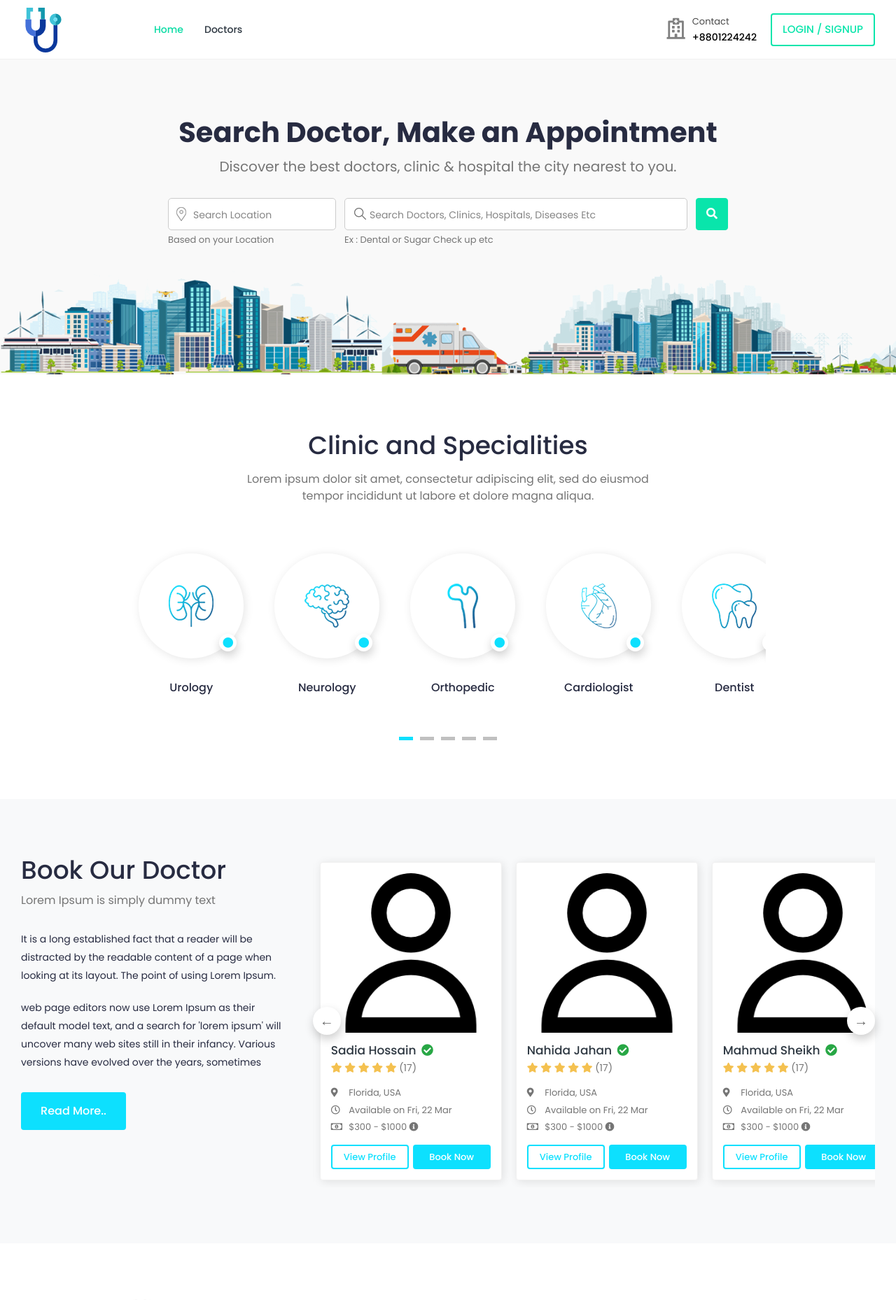
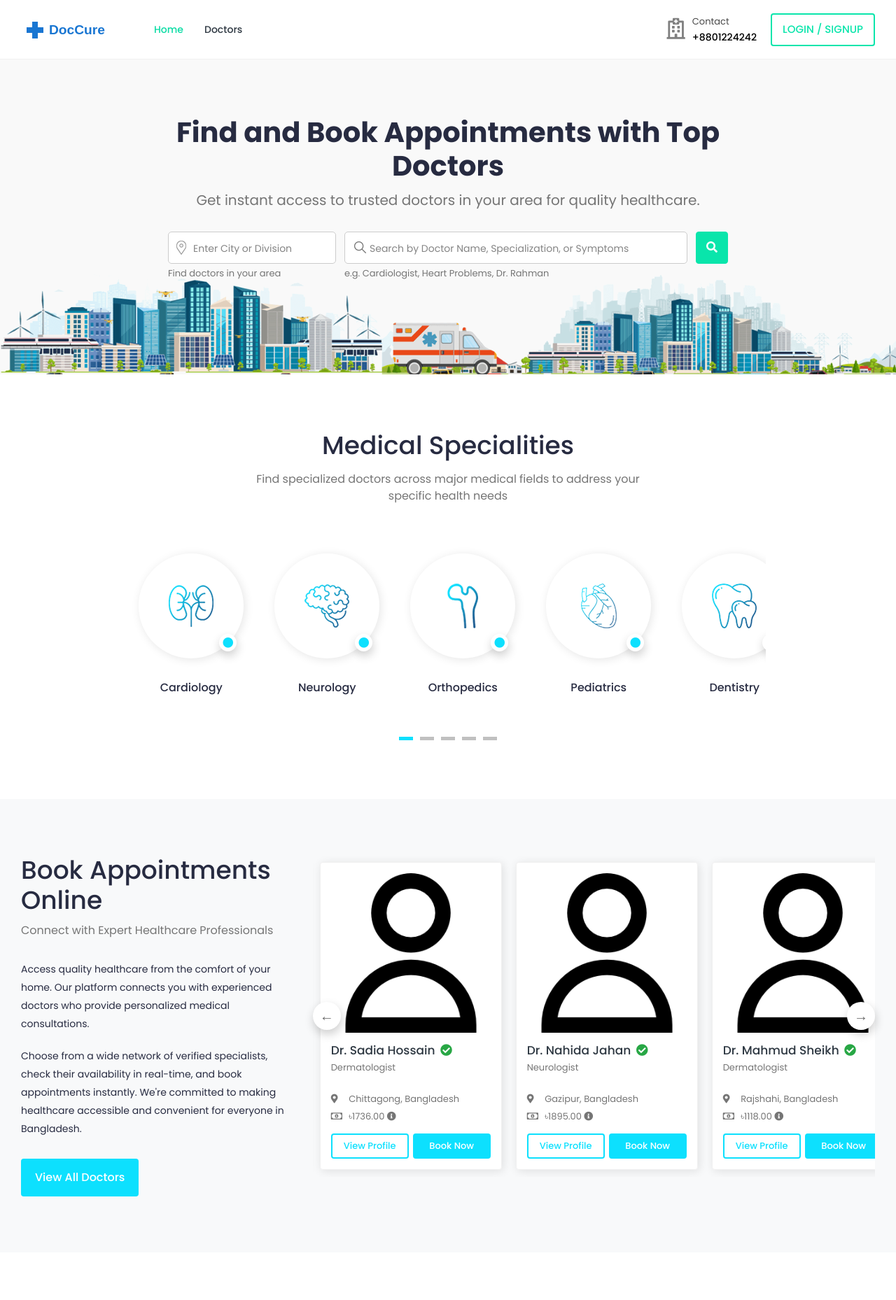
Before and after one commit to manjurulhoque/doccure, a Django app: page / in a window 1280 px wide. Shown: the top 1858 px of the page at 70% size. Run offline with Django 3.2, Linux system fonts and the light colour scheme; data comes from the database, SQL or seed files in the repository; some libraries are stand-ins or nearby versions.

Commit message:
feat: update branding from Doccure to DocCure across templates

```diff
--- a/bookings/urls.py
+++ b/bookings/urls.py
@@ -1,6 +1,11 @@
 from django.urls import path
 
-from .views import BookingView, BookingCreateView, BookingSuccessView
+from .views import (
+    BookingView,
+    BookingCreateView,
+    BookingSuccessView,
+    BookingInvoiceView,
+)
 
 app_name = "bookings"
 
@@ -12,4 +17,5 @@ urlpatterns = [
     ),
     path('create/<str:username>/', BookingCreateView.as_view(), name='create-booking'),
     path('<int:booking_id>/success/', BookingSuccessView.as_view(), name='booking-success'),
+    path('<int:booking_id>/invoice/', BookingInvoiceView.as_view(), name='booking-invoice'),
 ]
--- a/templates/accounts/login.html
+++ b/templates/accounts/login.html
@@ -22,7 +22,7 @@
                             </div>
                             <div class="col-md-12 col-lg-6 login-right">
                                 <div class="login-header">
-                                    <h3>Login <span>Doccure</span></h3>
+                                    <h3>Login <span>DocCure</span></h3>
                                 </div>
 
                                 {% if form.errors %}
--- a/templates/base.html
+++ b/templates/base.html
@@ -7,7 +7,7 @@
 
     <meta charset="utf-8">
     <meta name="viewport" content="width=device-width, initial-scale=1.0, user-scalable=0">
-    <title>{% block title %}{% endblock %} - Doccure</title>
+    <title>{% block title %}{% endblock %} - DocCure</title>
 
     <!-- Favicons -->
     <link type="image/x-icon" href="{% static 'assets/img/favicon.png' %}" rel="icon">
--- a/templates/bookings/booking-success.html
+++ b/templates/bookings/booking-success.html
@@ -20,7 +20,7 @@ Booking Success
                             <i class="fas fa-check"></i>
                             <h3>Appointment booked Successfully!</h3>
                             <p>Appointment booked with <strong>{{ booking.doctor.get_full_name }}</strong><br> on <strong>{{ booking.appointment_date }} {{ booking.appointment_time }}</strong></p>
-                            <a href="invoice-view.html" class="btn btn-primary view-inv-btn">View Invoice</a>
+                            <a href="{% url 'bookings:booking-invoice' booking.id %}" class="btn btn-primary view-inv-btn">View Invoice</a>
                         </div>
                     </div>
                 </div>
--- a/templates/home.html
+++ b/templates/home.html
@@ -13,20 +13,20 @@
         <div class="container-fluid">
             <div class="banner-wrapper">
                 <div class="banner-header text-center">
-                    <h1>Search Doctor, Make an Appointment</h1>
-                    <p>Discover the best doctors, clinic & hospital the city nearest to you.</p>
+                    <h1>Find and Book Appointments with Top Doctors</h1>
+                    <p>Get instant access to trusted doctors in your area for quality healthcare.</p>
                 </div>
 
                 <!-- Search -->
                 <div class="search-box">
-                    <form action="">
+                    <form action="{% url 'doctors:list' %}" method="get">
                         <div class="form-group search-location">
-                            <input type="text" class="form-control" placeholder="Search Location">
-                            <span class="form-text">Based on your Location</span>
+                            <input type="text" name="location" class="form-control" placeholder="Enter City or Division">
+                            <span class="form-text">Find doctors in your area</span>
                         </div>
                         <div class="form-group search-info">
-                            <input type="text" class="form-control" placeholder="Search Doctors, Clinics, Hospitals, Diseases Etc">
-                            <span class="form-text">Ex : Dental or Sugar Check up etc</span>
+                            <input type="text" name="q" class="form-control" placeholder="Search by Doctor Name, Specialization, or Symptoms">
+                            <span class="form-text">e.g. Cardiologist, Heart Problems, Dr. Rahman</span>
                         </div>
                         <button type="submit" class="btn btn-primary search-btn"><i class="fas fa-search"></i> <span>Search</span></button>
                     </form>
@@ -42,8 +42,8 @@
     <section class="section section-specialities">
         <div class="container-fluid">
             <div class="section-header text-center">
-                <h2>Clinic and Specialities</h2>
-                <p class="sub-title">Lorem ipsum dolor sit amet, consectetur adipiscing elit, sed do eiusmod tempor incididunt ut labore et dolore magna aliqua.</p>
+                <h2>Medical Specialities</h2>
+                <p class="sub-title">Find specialized doctors across major medical fields to address your specific health needs</p>
             </div>
             <div class="row justify-content-center">
                 <div class="col-md-9">
@@ -53,17 +53,17 @@
                         <!-- Slider Item -->
                         <div class="speicality-item text-center">
                             <div class="speicality-img">
-                                <img src="{% static 'assets/img/specialities/specialities-01.png' %}" class="img-fluid" alt="Speciality">
+                                <img src="{% static 'assets/img/specialities/specialities-01.png' %}" class="img-fluid" alt="Cardiology">
                                 <span><i class="fa fa-circle" aria-hidden="true"></i></span>
                             </div>
-                            <p>Urology</p>
+                            <p>Cardiology</p>
                         </div>
                         <!-- /Slider Item -->
 
                         <!-- Slider Item -->
                         <div class="speicality-item text-center">
                             <div class="speicality-img">
-                                <img src="{% static 'assets/img/specialities/specialities-02.png' %}" class="img-fluid" alt="Speciality">
+                                <img src="{% static 'assets/img/specialities/specialities-02.png' %}" class="img-fluid" alt="Neurology">
                                 <span><i class="fa fa-circle" aria-hidden="true"></i></span>
                             </div>
                             <p>Neurology</p>
@@ -73,30 +73,30 @@
                         <!-- Slider Item -->
                         <div class="speicality-item text-center">
                             <div class="speicality-img">
-                                <img src="{% static 'assets/img/specialities/specialities-03.png' %}" class="img-fluid" alt="Speciality">
+                                <img src="{% static 'assets/img/specialities/specialities-03.png' %}" class="img-fluid" alt="Orthopedics">
                                 <span><i class="fa fa-circle" aria-hidden="true"></i></span>
                             </div>
-                            <p>Orthopedic</p>
+                            <p>Orthopedics</p>
                         </div>
                         <!-- /Slider Item -->
 
                         <!-- Slider Item -->
                         <div class="speicality-item text-center">
                             <div class="speicality-img">
-                                <img src="{% static 'assets/img/specialities/specialities-04.png' %}" class="img-fluid" alt="Speciality">
+                                <img src="{% static 'assets/img/specialities/specialities-04.png' %}" class="img-fluid" alt="Pediatrics">
                                 <span><i class="fa fa-circle" aria-hidden="true"></i></span>
                             </div>
-                            <p>Cardiologist</p>
+                            <p>Pediatrics</p>
                         </div>
                         <!-- /Slider Item -->
 
                         <!-- Slider Item -->
                         <div class="speicality-item text-center">
                             <div class="speicality-img">
-                                <img src="{% static 'assets/img/specialities/specialities-05.png' %}" class="img-fluid" alt="Speciality">
+                                <img src="{% static 'assets/img/specialities/specialities-05.png' %}" class="img-fluid" alt="Dentistry">
                                 <span><i class="fa fa-circle" aria-hidden="true"></i></span>
                             </div>
-                            <p>Dentist</p>
+                            <p>Dentistry</p>
                         </div>
                         <!-- /Slider Item -->
 
@@ -114,14 +114,14 @@
         <div class="container-fluid">
             <div class="row">
                 <div class="col-lg-4">
-                    <div class="section-header ">
-                        <h2>Book Our Doctor</h2>
-                        <p>Lorem Ipsum is simply dummy text </p>
+                    <div class="section-header">
+                        <h2>Book Appointments Online</h2>
+                        <p>Connect with Expert Healthcare Professionals</p>
                     </div>
                     <div class="about-content">
-                        <p>It is a long established fact that a reader will be distracted by the readable content of a page when looking at its layout. The point of using Lorem Ipsum.</p>
-                        <p>web page editors now use Lorem Ipsum as their default model text, and a search for 'lorem ipsum' will uncover many web sites still in their infancy. Various versions have evolved over the years, sometimes</p>
-                        <a href="javascript:;">Read More..</a>
+                        <p>Access quality healthcare from the comfort of your home. Our platform connects you with experienced doctors who provide personalized medical consultations.</p>
+                        <p>Choose from a wide network of verified specialists, check their availability in real-time, and book appointments instantly. We're committed to making healthcare accessible and convenient for everyone in Bangladesh.</p>
+                        <a href="{% url 'doctors:list' %}">View All Doctors</a>
                     </div>
                 </div>
                 <div class="col-lg-8">
@@ -131,8 +131,8 @@
                             <!-- Doctor Widget -->
                             <div class="profile-widget">
                                 <div class="doc-img">
-                                    <a href="#">
-                                        <img class="img-fluid" alt="User Image" src="{{ doctor.profile.image }}">
+                                    <a href="{% url 'doctors:doctor-profile' doctor.username %}">
+                                        <img class="img-fluid" alt="Doctor Image" src="{{ doctor.profile.image }}">
                                     </a>
                                     <a href="javascript:void(0)" class="fav-btn">
                                         <i class="far fa-bookmark"></i>
@@ -140,28 +140,17 @@
                                 </div>
                                 <div class="pro-content">
                                     <h3 class="title">
-                                        <a href="">{{ doctor.get_full_name }}</a>
+                                        <a href="{% url 'doctors:doctor-profile' doctor.username %}">Dr. {{ doctor.get_full_name }}</a>
                                         <i class="fas fa-check-circle verified"></i>
                                     </h3>
-{#                                    <p class="speciality">MDS - Periodontology and Oral Implantology, BDS</p>#}
-                                    <div class="rating">
-                                        <i class="fas fa-star filled"></i>
-                                        <i class="fas fa-star filled"></i>
-                                        <i class="fas fa-star filled"></i>
-                                        <i class="fas fa-star filled"></i>
-                                        <i class="fas fa-star filled"></i>
-                                        <span class="d-inline-block average-rating">(17)</span>
-                                    </div>
+                                    <p class="speciality">{{ doctor.profile.specialization }}</p>
                                     <ul class="available-info">
                                         <li>
-                                            <i class="fas fa-map-marker-alt"></i> Florida, USA
+                                            <i class="fas fa-map-marker-alt"></i> {{ doctor.profile.city }}, {{ doctor.profile.country }}
                                         </li>
                                         <li>
-                                            <i class="far fa-clock"></i> Available on Fri, 22 Mar
-                                        </li>
-                                        <li>
-                                            <i class="far fa-money-bill-alt"></i> $300 - $1000
-                                            <i class="fas fa-info-circle" data-toggle="tooltip" title="Lorem Ipsum"></i>
+                                            <i class="far fa-money-bill-alt"></i> ৳{{ doctor.profile.price_per_consultation }}
+                                            <i class="fas fa-info-circle" data-toggle="tooltip" title="Consultation Fee"></i>
                                         </li>
                                     </ul>
                                     <div class="row row-sm">
@@ -184,7 +173,7 @@
     </section>
     <!-- /Popular Section -->
 
-    <!-- Available Features -->
+    <!-- Features Section -->
     <section class="section section-features">
         <div class="container-fluid">
             <div class="row">
@@ -193,56 +182,39 @@
                 </div>
                 <div class="col-md-8">
                     <div class="section-header">
-                        <h2 class="mt-2">Available Features in Our Clinic</h2>
-                        <p>It is a long established fact that a reader will be distracted by the readable content of a page when looking at its layout. </p>
+                        <h2 class="mt-2">Why Choose DocCure?</h2>
+                        <p>We provide comprehensive healthcare solutions with a focus on quality and accessibility</p>
                     </div>
                     <div class="features-slider slider">
-                        <!-- Slider Item -->
                         <div class="feature-item text-center">
-                            <img src="{% static 'assets/img/features/feature-01.jpg' %}" class="img-fluid" alt="Feature">
-                            <p>Patient Ward</p>
+                            <img src="{% static 'assets/img/features/feature-01.jpg' %}" class="img-fluid" alt="Verified Doctors">
+                            <p>Verified Doctors</p>
                         </div>
-                        <!-- /Slider Item -->
 
-                        <!-- Slider Item -->
                         <div class="feature-item text-center">
-                            <img src="{% static 'assets/img/features/feature-02.jpg' %}" class="img-fluid" alt="Feature">
-                            <p>Test Room</p>
+                            <img src="{% static 'assets/img/features/feature-02.jpg' %}" class="img-fluid" alt="Easy Booking">
+                            <p>Easy Booking</p>
                         </div>
-                        <!-- /Slider Item -->
 
-                        <!-- Slider Item -->
                         <div class="feature-item text-center">
-                            <img src="{% static 'assets/img/features/feature-03.jpg' %}" class="img-fluid" alt="Feature">
-                            <p>ICU</p>
+                            <img src="{% static 'assets/img/features/feature-03.jpg' %}" class="img-fluid" alt="Digital Records">
+                            <p>Digital Records</p>
                         </div>
-                        <!-- /Slider Item -->
 
-                        <!-- Slider Item -->
                         <div class="feature-item text-center">
-                            <img src="{% static 'assets/img/features/feature-04.jpg' %}" class="img-fluid" alt="Feature">
-                            <p>Laboratory</p>
+                            <img src="{% static 'assets/img/features/feature-04.jpg' %}" class="img-fluid" alt="Instant Access">
+                            <p>Instant Access</p>
                         </div>
-                        <!-- /Slider Item -->
 
-                        <!-- Slider Item -->
                         <div class="feature-item text-center">
-                            <img src="{% static 'assets/img/features/feature-05.jpg' %}" class="img-fluid" alt="Feature">
-                            <p>Operation</p>
+                            <img src="{% static 'assets/img/features/feature-05.jpg' %}" class="img-fluid" alt="Secure Platform">
+                            <p>Secure Platform</p>
                         </div>
-                        <!-- /Slider Item -->
-
-                        <!-- Slider Item -->
-                        <div class="feature-item text-center">
-                            <img src="{% static 'assets/img/features/feature-06.jpg' %}" class="img-fluid" alt="Feature">
-                            <p>Medical</p>
-                        </div>
-                        <!-- /Slider Item -->
                     </div>
                 </div>
             </div>
         </div>
     </section>
-    <!-- Available Features -->
+    <!-- /Features Section -->
 
 {% endblock %}
--- a/templates/includes/footer.html
+++ b/templates/includes/footer.html
@@ -10,7 +10,7 @@
                     <!-- Footer Widget -->
                     <div class="footer-widget footer-about">
                         <div class="footer-logo">
-                            <img src="{% static 'assets/img/logo1.png' %}" alt="Doccure">
+                            <img src="{% static 'assets/img/logo2.svg' %}" alt="Doccure">
                         </div>
                         <div class="footer-about-content">
                             <p>Find and book appointments with the best doctors in Bangladesh. Quality healthcare made accessible and convenient.</p>
--- a/templates/includes/navbar.html
+++ b/templates/includes/navbar.html
@@ -12,13 +12,13 @@
                 </span>
             </a>
             <a href="{% url 'core:home' %}" class="navbar-brand logo">
-                <img src="{% static 'assets/img/logo1.png' %}" class="img-fluid" alt="Logo">
+                <img src="{% static 'assets/img/logo2.svg' %}" class="img-fluid" alt="Logo">
             </a>
         </div>
         <div class="main-menu-wrapper">
             <div class="menu-header">
                 <a href="{% url 'core:home' %}" class="menu-logo">
-                    <img src="{% static 'assets/img/logo1.png' %}" class="img-fluid" alt="Logo">
+                    <img src="{% static 'assets/img/logo2.svg' %}" class="img-fluid" alt="Logo">
                 </a>
                 <a id="menu_close" class="menu-close" href="javascript:void(0);">
                     <i class="fas fa-times"></i>
```
Also changed, not shown: bookings/views.py (+29 -0 lines), templates/bookings/booking-invoice.html (added, +156 -0 lines), static/assets/img/logo.png (deleted), static/assets/img/logo1.png (deleted), static/assets/img/logo2.svg (added).
